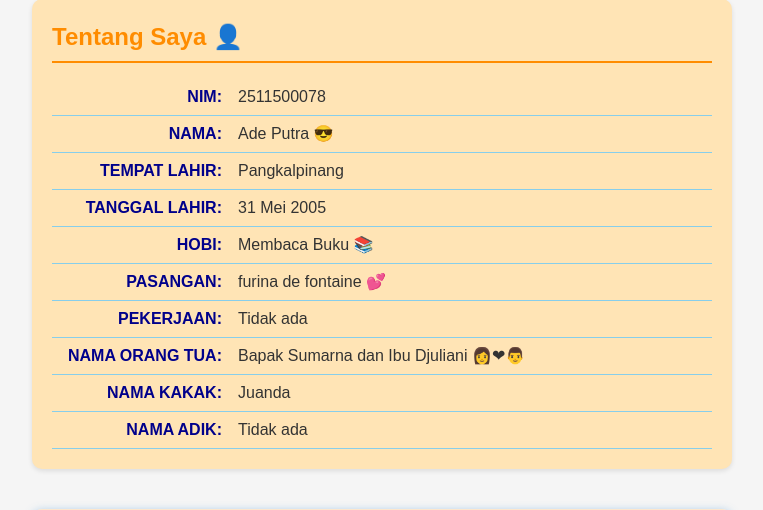
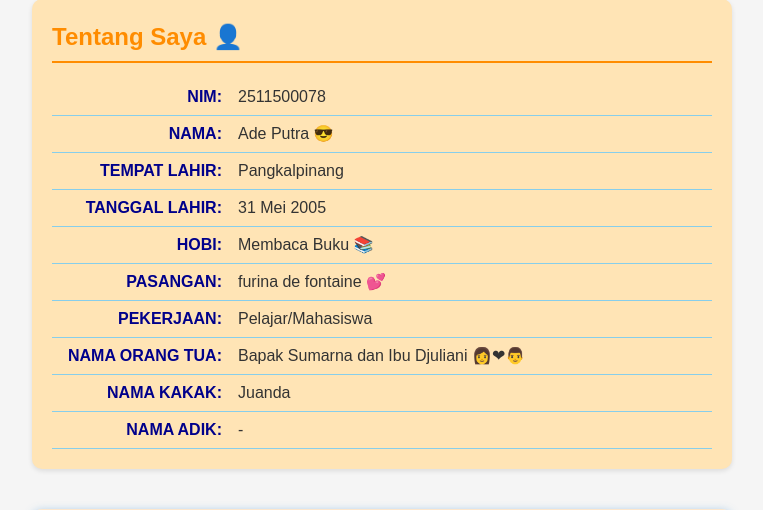
Before and after one commit to kelasngawi/2511500078-PWD-GB1J-2526O, a PHP site: page /pertemuan-06/index.php in a window 1280 px wide. Shown: the part 353-863 px from the top of the page, without its empty margins (258-1021 px from the left). Run offline with PHP 8.4, Linux system fonts and the light colour scheme.

Commit message:
update index.html, style.css,script.css pertemuan06

```diff
--- a/pertemuan-06/index.php
+++ b/pertemuan-06/index.php
@@ -41,10 +41,10 @@
        $tanggal_lahir = "31 Mei 2005";
        $hobi = "Membaca Buku";
        $pasangan = "furina de fontaine";
-       $pekerjaan = "Tidak ada";
+       $pekerjaan = "Pelajar/Mahasiswa";
        $nama_ortu = "Bapak Sumarna dan Ibu Djuliani";
        $nama_kakak = "Juanda";
-       $nama_adik = "Tidak ada";
+       $nama_adik = "-";
       ?>
         <h2>Tentang Saya &#128100;</h2>
         <p>
```
